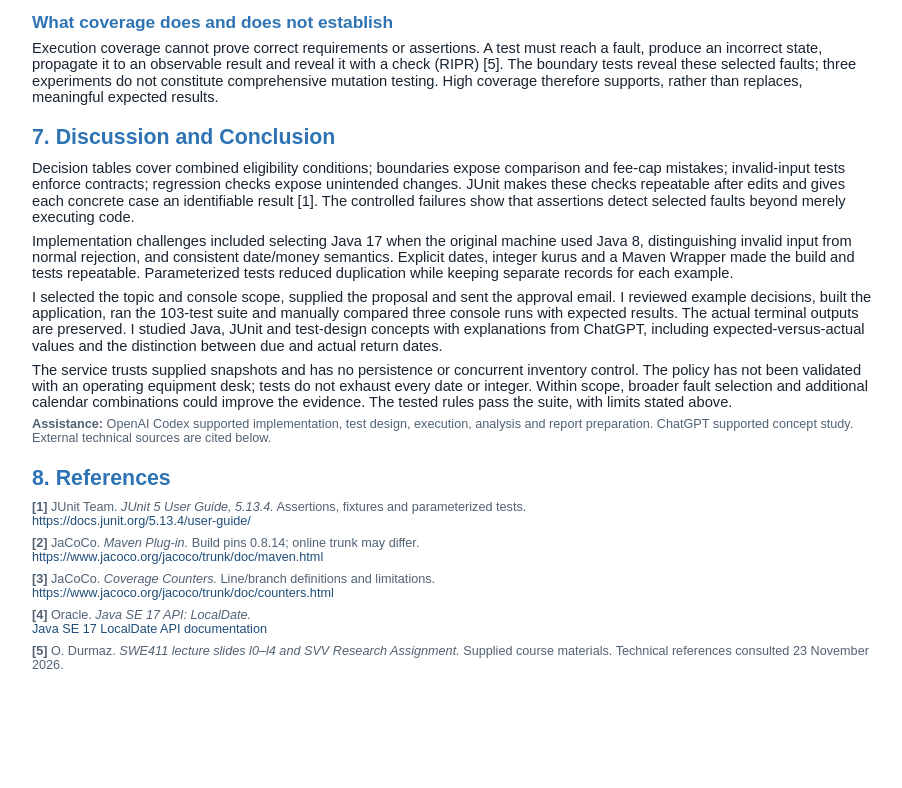
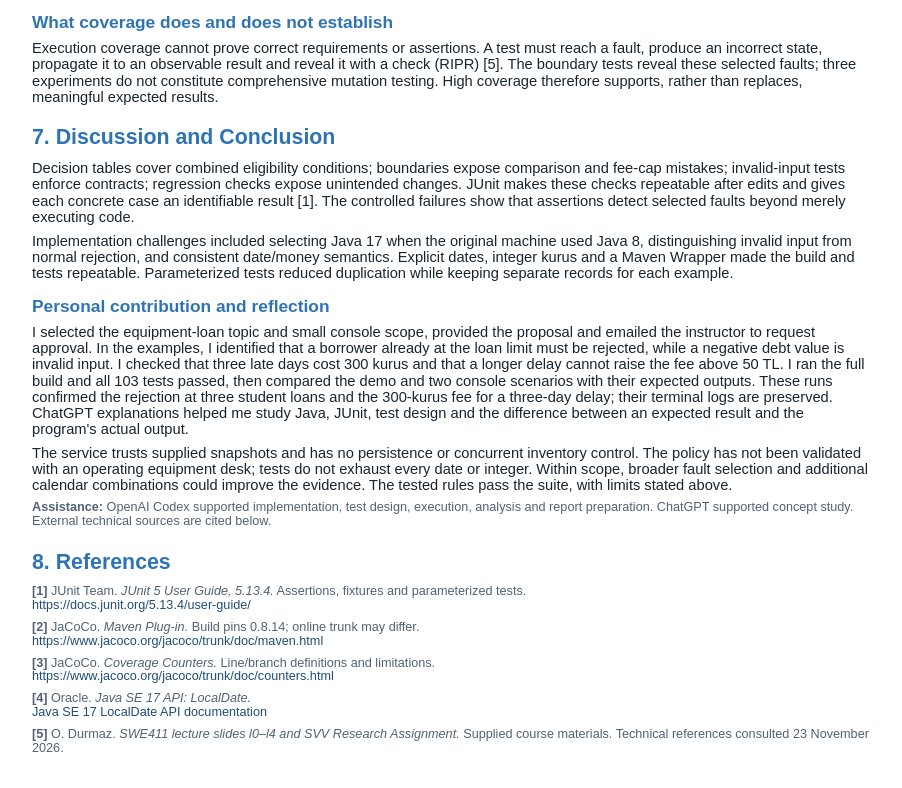
Before and after one commit to kaanksn1/campus-equipment-loan-service, a plain HTML site: page docs/report.html in a window 1280 px wide. Shown: the part 4574-5362 px from the top of the page, without its empty margins (188-1090 px from the left). Before the commit the page ends 5279 px from the top, so only its background shows below. Drawn offline with Linux system fonts and the light colour scheme.

Commit message:
Add personal reflection based on student examples and recorded runs

```diff
--- a/docs/report.html
+++ b/docs/report.html
@@ -177,11 +177,15 @@ The controlled failures show that assertions detect selected faults beyond merel
 distinguishing invalid input from normal rejection, and consistent date/money semantics. Explicit dates,
 integer kurus and a Maven Wrapper made the build and tests repeatable. Parameterized tests reduced
 duplication while keeping separate records for each example.</p>
-<p>I selected the topic and console scope, supplied the proposal and sent the approval email.
-I reviewed example decisions, built the application, ran the 103-test suite and manually compared
-three console runs with expected results. The actual terminal outputs are preserved. I studied Java,
-JUnit and test-design concepts with explanations from ChatGPT, including expected-versus-actual
-values and the distinction between due and actual return dates.</p>
+<h2>Personal contribution and reflection</h2>
+<p>I selected the equipment-loan topic and small console scope, provided the proposal and emailed
+the instructor to request approval. In the examples, I identified that a borrower already at the
+loan limit must be rejected, while a negative debt value is invalid input. I checked that three late
+days cost 300 kurus and that a longer delay cannot raise the fee above 50 TL. I ran the full build
+and all 103 tests passed, then compared the demo and two console scenarios with their expected
+outputs. These runs confirmed the rejection at three student loans and the 300-kurus fee for a
+three-day delay; their terminal logs are preserved. ChatGPT explanations helped me study Java,
+JUnit, test design and the difference between an expected result and the program's actual output.</p>
 <p>The service trusts supplied snapshots and has no persistence or concurrent inventory control.
 The policy has not been validated with an operating equipment desk; tests do not exhaust every date
 or integer. Within scope, broader fault selection and additional calendar combinations could improve
```
Also changed, not shown: 2 other files.
